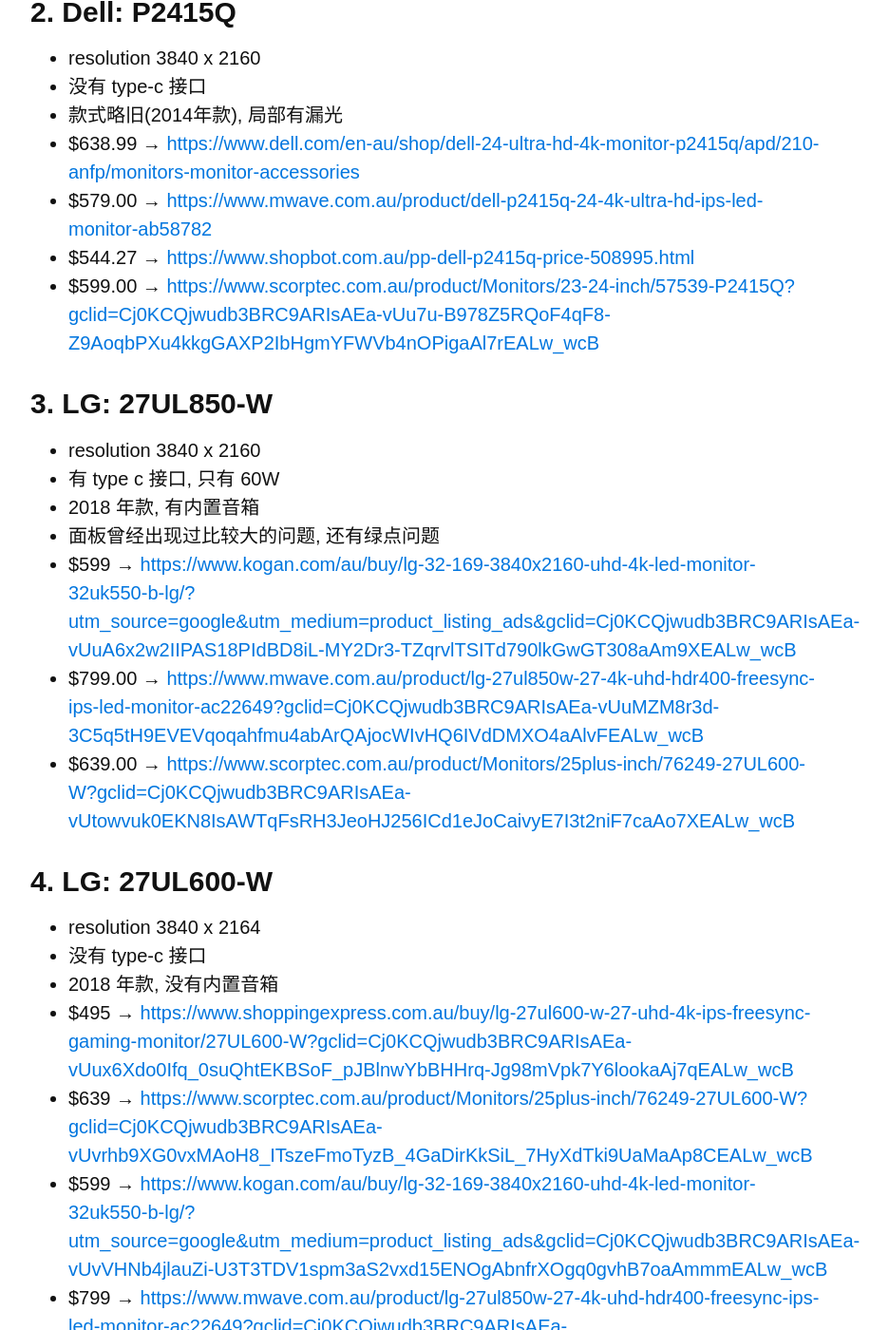
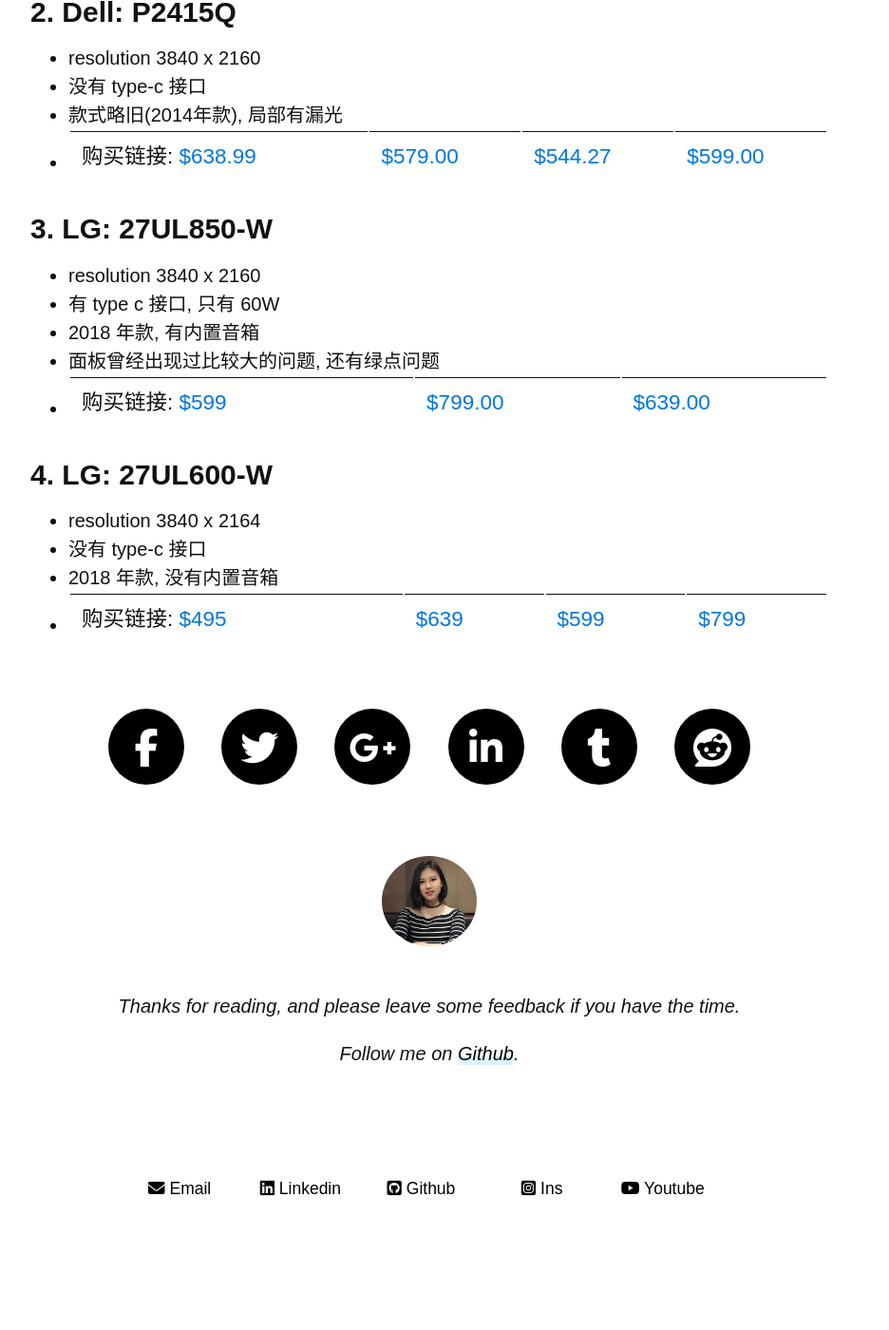
Before and after one commit to Phoebezuo/Phoebezuo.github.io, a Jekyll site: the page built from _posts/2020-08-21-Monitor-Evaluation.md, in a window 1280 px wide and 1400 px high, scrolled down 977 px. Shown: the whole window at 95% size, without its empty margins (188-1124 px from the left). Built offline with Jekyll 4.4.1, drawn with Linux system fonts in a browser that asks for light colours; nearby versions of some CDN libraries; some web fonts are replaced; comment, search, counter and statistics services are not loaded; after the commit the page ends 2319 px from its top, so only the background shows below that; part of the change alters nothing that is shown; some of the changed text lies outside the part shown.

Commit message:
Update 2020-08-21-Monitor-Evaluation.md

```diff
--- a/_posts/2020-08-21-Monitor-Evaluation.md
+++ b/_posts/2020-08-21-Monitor-Evaluation.md
@@ -20,17 +20,14 @@ categories: Monitor 4k
 - resolution 3840 x 2160
 - 有 type c 接口, 支持 90W供电
 - 2020 新款
-- [$979.00](https://www.dell.com/en-au/shop/ultrasharp-27-4k-usb-c-monitor-u2720q/apd/210-auzu/monitors-monitor-accessories) | [$808.42 + $217.85](https://www.amazon.com/Dell-UltraSharp-U2720Q-Backlit-Monitor/dp/B086H26XWV) | [$929.00](https://www.mwave.com.au/product/dell-ultrasharp-u2720q-27-4k-uhd-99-srgb-usbc-ips-monitor-ac33903) | [$709.99 + $100.61](https://www.bhphotovideo.com/c/product/1547779-REG/dell_27_u2720q_ultrasharp_4k.html)
+- 购买链接: [$979.00](https://www.dell.com/en-au/shop/ultrasharp-27-4k-usb-c-monitor-u2720q/apd/210-auzu/monitors-monitor-accessories) | [$808.42 + $217.85](https://www.amazon.com/Dell-UltraSharp-U2720Q-Backlit-Monitor/dp/B086H26XWV) | [$929.00](https://www.mwave.com.au/product/dell-ultrasharp-u2720q-27-4k-uhd-99-srgb-usbc-ips-monitor-ac33903) | [$709.99 + $100.61](https://www.bhphotovideo.com/c/product/1547779-REG/dell_27_u2720q_ultrasharp_4k.html)
 
 ## 2. Dell: P2415Q
 
 - resolution 3840 x 2160
 - 没有 type-c 接口
 - 款式略旧(2014年款), 局部有漏光
-- $638.99 → [https://www.dell.com/en-au/shop/dell-24-ultra-hd-4k-monitor-p2415q/apd/210-anfp/monitors-monitor-accessories](https://www.dell.com/en-au/shop/dell-24-ultra-hd-4k-monitor-p2415q/apd/210-anfp/monitors-monitor-accessories)
-- $579.00 → [https://www.mwave.com.au/product/dell-p2415q-24-4k-ultra-hd-ips-led-monitor-ab58782](https://www.mwave.com.au/product/dell-p2415q-24-4k-ultra-hd-ips-led-monitor-ab58782)
-- $544.27 → [https://www.shopbot.com.au/pp-dell-p2415q-price-508995.html](https://www.shopbot.com.au/pp-dell-p2415q-price-508995.html)
-- $599.00 → [https://www.scorptec.com.au/product/Monitors/23-24-inch/57539-P2415Q?gclid=Cj0KCQjwudb3BRC9ARIsAEa-vUu7u-B978Z5RQoF4qF8-Z9AoqbPXu4kkgGAXP2IbHgmYFWVb4nOPigaAl7rEALw_wcB](https://www.scorptec.com.au/product/Monitors/23-24-inch/57539-P2415Q?gclid=Cj0KCQjwudb3BRC9ARIsAEa-vUu7u-B978Z5RQoF4qF8-Z9AoqbPXu4kkgGAXP2IbHgmYFWVb4nOPigaAl7rEALw_wcB)
+- 购买链接: [$638.99](https://www.dell.com/en-au/shop/dell-24-ultra-hd-4k-monitor-p2415q/apd/210-anfp/monitors-monitor-accessories) | [$579.00](https://www.mwave.com.au/product/dell-p2415q-24-4k-ultra-hd-ips-led-monitor-ab58782) | [$544.27](https://www.shopbot.com.au/pp-dell-p2415q-price-508995.html) | [$599.00](https://www.scorptec.com.au/product/Monitors/23-24-inch/57539-P2415Q?gclid=Cj0KCQjwudb3BRC9ARIsAEa-vUu7u-B978Z5RQoF4qF8-Z9AoqbPXu4kkgGAXP2IbHgmYFWVb4nOPigaAl7rEALw_wcB)
 
 ## 3. LG: 27UL850-W
 
@@ -38,16 +35,11 @@ categories: Monitor 4k
 - 有 type c 接口, 只有 60W
 - 2018 年款, 有内置音箱
 - 面板曾经出现过比较大的问题, 还有绿点问题
-- $599 → [https://www.kogan.com/au/buy/lg-32-169-3840x2160-uhd-4k-led-monitor-32uk550-b-lg/?utm_source=google&utm_medium=product_listing_ads&gclid=Cj0KCQjwudb3BRC9ARIsAEa-vUuA6x2w2IIPAS18PIdBD8iL-MY2Dr3-TZqrvlTSITd790lkGwGT308aAm9XEALw_wcB](https://www.kogan.com/au/buy/lg-32-169-3840x2160-uhd-4k-led-monitor-32uk550-b-lg/?utm_source=google&utm_medium=product_listing_ads&gclid=Cj0KCQjwudb3BRC9ARIsAEa-vUuA6x2w2IIPAS18PIdBD8iL-MY2Dr3-TZqrvlTSITd790lkGwGT308aAm9XEALw_wcB)
-- $799.00 → [https://www.mwave.com.au/product/lg-27ul850w-27-4k-uhd-hdr400-freesync-ips-led-monitor-ac22649?gclid=Cj0KCQjwudb3BRC9ARIsAEa-vUuMZM8r3d-3C5q5tH9EVEVqoqahfmu4abArQAjocWIvHQ6IVdDMXO4aAlvFEALw_wcB](https://www.mwave.com.au/product/lg-27ul850w-27-4k-uhd-hdr400-freesync-ips-led-monitor-ac22649?gclid=Cj0KCQjwudb3BRC9ARIsAEa-vUuMZM8r3d-3C5q5tH9EVEVqoqahfmu4abArQAjocWIvHQ6IVdDMXO4aAlvFEALw_wcB)
-- $639.00 → [https://www.scorptec.com.au/product/Monitors/25plus-inch/76249-27UL600-W?gclid=Cj0KCQjwudb3BRC9ARIsAEa-vUtowvuk0EKN8IsAWTqFsRH3JeoHJ256ICd1eJoCaivyE7I3t2niF7caAo7XEALw_wcB](https://www.scorptec.com.au/product/Monitors/25plus-inch/76249-27UL600-W?gclid=Cj0KCQjwudb3BRC9ARIsAEa-vUtowvuk0EKN8IsAWTqFsRH3JeoHJ256ICd1eJoCaivyE7I3t2niF7caAo7XEALw_wcB)
+- 购买链接: [$599](https://www.kogan.com/au/buy/lg-32-169-3840x2160-uhd-4k-led-monitor-32uk550-b-lg/?utm_source=google&utm_medium=product_listing_ads&gclid=Cj0KCQjwudb3BRC9ARIsAEa-vUuA6x2w2IIPAS18PIdBD8iL-MY2Dr3-TZqrvlTSITd790lkGwGT308aAm9XEALw_wcB) | [$799.00](https://www.mwave.com.au/product/lg-27ul850w-27-4k-uhd-hdr400-freesync-ips-led-monitor-ac22649?gclid=Cj0KCQjwudb3BRC9ARIsAEa-vUuMZM8r3d-3C5q5tH9EVEVqoqahfmu4abArQAjocWIvHQ6IVdDMXO4aAlvFEALw_wcB) | [$639.00](https://www.scorptec.com.au/product/Monitors/25plus-inch/76249-27UL600-W?gclid=Cj0KCQjwudb3BRC9ARIsAEa-vUtowvuk0EKN8IsAWTqFsRH3JeoHJ256ICd1eJoCaivyE7I3t2niF7caAo7XEALw_wcB)
 
 ## 4. LG: 27UL600-W
 
 - resolution 3840 x 2164
 - 没有 type-c 接口
 - 2018 年款, 没有内置音箱
-- $495 → [https://www.shoppingexpress.com.au/buy/lg-27ul600-w-27-uhd-4k-ips-freesync-gaming-monitor/27UL600-W?gclid=Cj0KCQjwudb3BRC9ARIsAEa-vUux6Xdo0Ifq_0suQhtEKBSoF_pJBlnwYbBHHrq-Jg98mVpk7Y6lookaAj7qEALw_wcB](https://www.shoppingexpress.com.au/buy/lg-27ul600-w-27-uhd-4k-ips-freesync-gaming-monitor/27UL600-W?gclid=Cj0KCQjwudb3BRC9ARIsAEa-vUux6Xdo0Ifq_0suQhtEKBSoF_pJBlnwYbBHHrq-Jg98mVpk7Y6lookaAj7qEALw_wcB)
-- $639 → [https://www.scorptec.com.au/product/Monitors/25plus-inch/76249-27UL600-W?gclid=Cj0KCQjwudb3BRC9ARIsAEa-vUvrhb9XG0vxMAoH8_ITszeFmoTyzB_4GaDirKkSiL_7HyXdTki9UaMaAp8CEALw_wcB](https://www.scorptec.com.au/product/Monitors/25plus-inch/76249-27UL600-W?gclid=Cj0KCQjwudb3BRC9ARIsAEa-vUvrhb9XG0vxMAoH8_ITszeFmoTyzB_4GaDirKkSiL_7HyXdTki9UaMaAp8CEALw_wcB)
-- $599 → [https://www.kogan.com/au/buy/lg-32-169-3840x2160-uhd-4k-led-monitor-32uk550-b-lg/?utm_source=google&utm_medium=product_listing_ads&gclid=Cj0KCQjwudb3BRC9ARIsAEa-vUvVHNb4jlauZi-U3T3TDV1spm3aS2vxd15ENOgAbnfrXOgq0gvhB7oaAmmmEALw_wcB](https://www.kogan.com/au/buy/lg-32-169-3840x2160-uhd-4k-led-monitor-32uk550-b-lg/?utm_source=google&utm_medium=product_listing_ads&gclid=Cj0KCQjwudb3BRC9ARIsAEa-vUvVHNb4jlauZi-U3T3TDV1spm3aS2vxd15ENOgAbnfrXOgq0gvhB7oaAmmmEALw_wcB)
-- $799 → [https://www.mwave.com.au/product/lg-27ul850w-27-4k-uhd-hdr400-freesync-ips-led-monitor-ac22649?gclid=Cj0KCQjwudb3BRC9ARIsAEa-vUvBybrZmbJkCbWD_6aOKTqTLVKdXdDcZj_5FPZPHEctQ-2XuI_orIsaAhfdEALw_wcB](https://www.mwave.com.au/product/lg-27ul850w-27-4k-uhd-hdr400-freesync-ips-led-monitor-ac22649?gclid=Cj0KCQjwudb3BRC9ARIsAEa-vUvBybrZmbJkCbWD_6aOKTqTLVKdXdDcZj_5FPZPHEctQ-2XuI_orIsaAhfdEALw_wcB)
+- 购买链接: [$495](https://www.shoppingexpress.com.au/buy/lg-27ul600-w-27-uhd-4k-ips-freesync-gaming-monitor/27UL600-W?gclid=Cj0KCQjwudb3BRC9ARIsAEa-vUux6Xdo0Ifq_0suQhtEKBSoF_pJBlnwYbBHHrq-Jg98mVpk7Y6lookaAj7qEALw_wcB) | [$639](https://www.scorptec.com.au/product/Monitors/25plus-inch/76249-27UL600-W?gclid=Cj0KCQjwudb3BRC9ARIsAEa-vUvrhb9XG0vxMAoH8_ITszeFmoTyzB_4GaDirKkSiL_7HyXdTki9UaMaAp8CEALw_wcB) | [$599](https://www.kogan.com/au/buy/lg-32-169-3840x2160-uhd-4k-led-monitor-32uk550-b-lg/?utm_source=google&utm_medium=product_listing_ads&gclid=Cj0KCQjwudb3BRC9ARIsAEa-vUvVHNb4jlauZi-U3T3TDV1spm3aS2vxd15ENOgAbnfrXOgq0gvhB7oaAmmmEALw_wcB) | [$799](https://www.mwave.com.au/product/lg-27ul850w-27-4k-uhd-hdr400-freesync-ips-led-monitor-ac22649?gclid=Cj0KCQjwudb3BRC9ARIsAEa-vUvBybrZmbJkCbWD_6aOKTqTLVKdXdDcZj_5FPZPHEctQ-2XuI_orIsaAhfdEALw_wcB)
```
